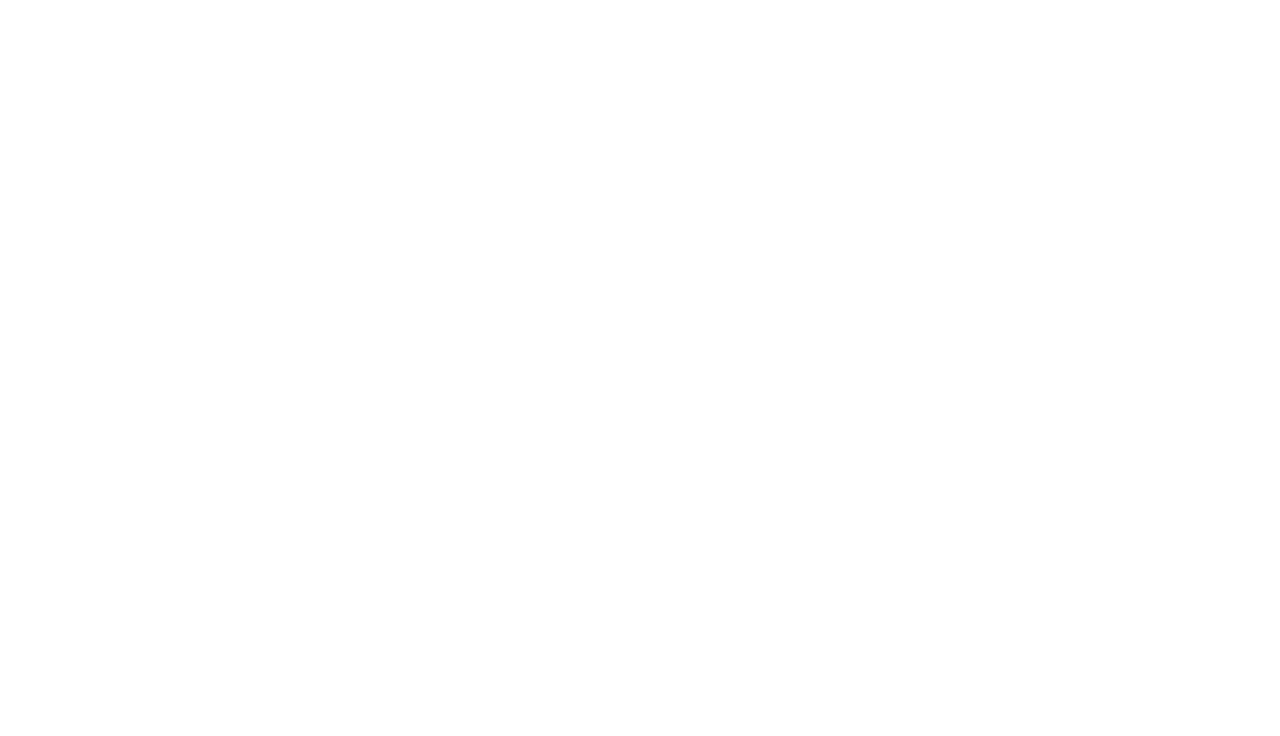
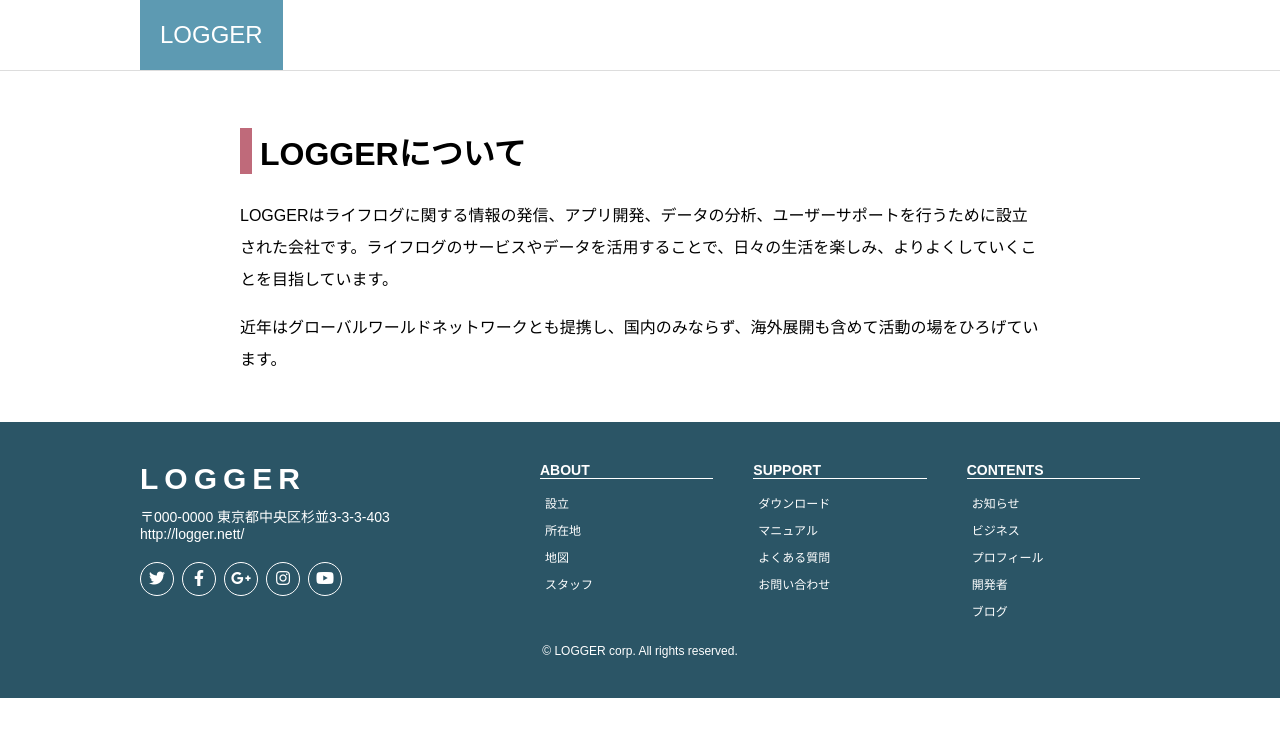
Before and after one commit to yinm/6step-master-html-css, a Nuxt app in the folder trace/: page /about in a window 1280 px wide. Before the commit this address had no page. Shown: the top 736 px of the page. Built offline with nearby package versions, Linux system fonts and the light colour scheme.

Commit message:
Try 4-2-1

```diff
--- /dev/null
+++ b/trace/components/AboutContent.vue
@@ -0,0 +1,51 @@
+<template>
+  <section>
+    <div class="container">
+      <h1>LOGGERについて</h1>
+      <p>LOGGERはライフログに関する情報の発信、アプリ開発、データの分析、ユーザーサポートを行うために設立された会社です。ライフログのサービスやデータを活用することで、日々の生活を楽しみ、よりよくしていくことを目指しています。</p>
+      <p>近年はグローバルワールドネットワークとも提携し、国内のみならず、海外展開も含めて活動の場をひろげています。</p>
+    </div>
+  </section>
+</template>
+
+<style scoped>
+.container {
+  padding: 30px 10px;
+  max-width: 800px;
+  margin-left: auto;
+  margin-right: auto;
+}
+
+@media (max-width: 599px) {
+  :root {
+    font-size: 14px;
+  }
+}
+
+@media (min-width: 600px) and (max-width: 799px) {
+  :root {
+    font-size: 16px;
+  }
+}
+
+@media (min-width: 800px) {
+  :root {
+    font-size: 18px;
+  }
+}
+
+body {
+  font-size: 16px;
+}
+
+h1 {
+  border-left: solid 0.75rem var(--accent-color);
+  padding-left: 0.5rem;
+  font-size: 2rem;
+}
+
+p {
+  font-size: 1rem;
+  line-height: 2;
+}
+</style>
--- /dev/null
+++ b/trace/pages/about.vue
@@ -0,0 +1,39 @@
+<template>
+  <div>
+    <logger-header :is-no-hero-image="true" />
+    <about-content />
+    <Footer />
+  </div>
+</template>
+
+<script>
+import AboutContent from '~/components/AboutContent'
+import Footer from '~/components/Footer'
+import LoggerHeader from '~/components/LoggerHeader'
+
+export default {
+  components: {
+    AboutContent,
+    LoggerHeader,
+    Footer
+  }
+}
+</script>
+
+<style>
+body {
+  margin: 0;
+  font-family: 'メイリオ', 'Hiragino Kaku Gothic Pro', sans-serif;
+}
+
+.sr-only {
+  position: absolute;
+  width: 1px;
+  height: 1px;
+  padding: 0;
+  margin: -1px;
+  overflow: hidden;
+  clip: rect(0, 0, 0, 0);
+  border: 0;
+}
+</style>
```
